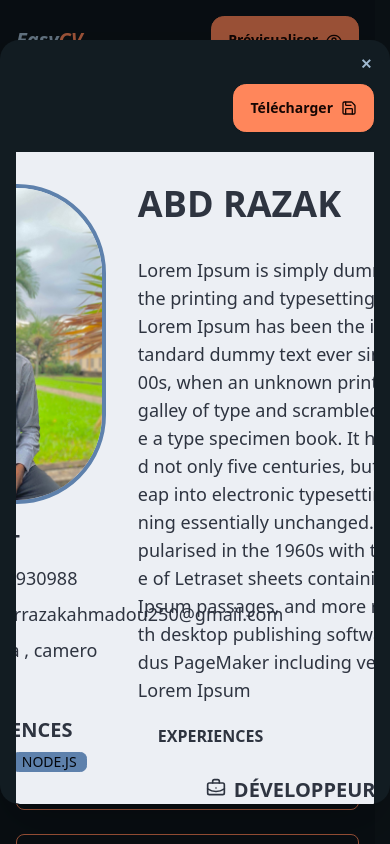
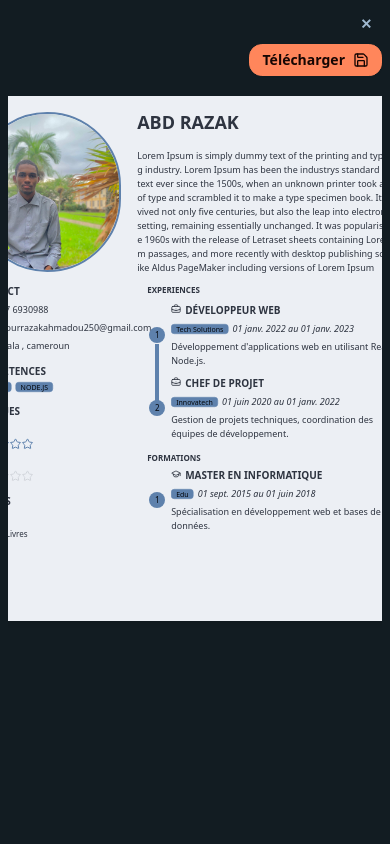
Before and after one commit to abdourrazak/easy-CV-, a Next.js app: page / in a window 390 px wide. Both pictures are taken after a click on the button "Prévisualiser". Built offline with nearby package versions, Linux system fonts and the light colour scheme.

Commit message:
feat: modale de prévisualisation mobile optimisée - CV adapté à l'écran et page fixe

```diff
--- a/app/globals.css
+++ b/app/globals.css
@@ -22,3 +22,23 @@
   -ms-overflow-style: none;
   scrollbar-width: none;
 }
+
+/* Fixer la page quand la modale est ouverte */
+.modal-open {
+  overflow: hidden !important;
+  position: fixed !important;
+  width: 100% !important;
+  height: 100% !important;
+}
+
+/* Optimisation mobile pour la modale */
+@media (max-width: 768px) {
+  .modal-box {
+    margin: 0 !important;
+    max-width: 100vw !important;
+    width: 100vw !important;
+    height: 100vh !important;
+    max-height: 100vh !important;
+    border-radius: 0 !important;
+  }
+}
--- a/app/page.tsx
+++ b/app/page.tsx
@@ -124,6 +124,7 @@ export default function Home() {
 
         const modal = document.getElementById('my_modal_3') as HTMLDialogElement
         if(modal){
+          document.body.classList.remove('modal-open')
           modal.close()
         }
 
@@ -153,7 +154,11 @@ export default function Home() {
 
               </h1>
 
-              <button className="btn btn-primary" onClick={() => (document.getElementById('my_modal_3') as HTMLDialogElement).showModal()}>
+              <button className="btn btn-primary" onClick={() => {
+                const modal = document.getElementById('my_modal_3') as HTMLDialogElement;
+                document.body.classList.add('modal-open');
+                modal.showModal();
+              }}>
                 Prévisualiser
                 <Eye className="w-4" />
               </button>
@@ -306,23 +311,27 @@ export default function Home() {
 
 
 
-        <dialog id="my_modal_3" className="modal">
-          <div className="modal-box w-full max-w-6xl mx-auto px-4 sm;px-6 lg:px-8">
+        <dialog id="my_modal_3" className="modal modal-open:overflow-hidden">
+          <div className="modal-box w-full max-w-6xl mx-auto px-2 sm:px-4 lg:px-8 max-h-screen overflow-y-auto">
             <form method="dialog">
               {/* if there is a button in form, it will close the modal */}
-              <button className="btn btn-sm btn-circle btn-ghost absolute right-2 top-2">✕</button>
+              <button
+                className="btn btn-sm btn-circle btn-ghost absolute right-2 top-2 z-10"
+                onClick={() => document.body.classList.remove('modal-open')}
+              >✕</button>
             </form>
 
             <div className="mt-5">
               <div className="flex justify-end mb-5">
-                <button onClick={handleDownloadPdf} className="btn btn-primary">
+                <button onClick={handleDownloadPdf} className="btn btn-primary btn-sm">
                   Télécharger
                   <Save className='w-4' />
                 </button>
               </div>
 
-              <div className="w-full max-x-full overflow-auto">
-                <div className="w-full max-w-full flex justify-center items-center">
+              <div className="w-full overflow-hidden">
+                <div className="w-full flex justify-center items-center">
+                  <div className="transform scale-50 sm:scale-75 lg:scale-100 origin-top">
                     <CVPreview
                       personalDetails={personalDetails}
                       file={file}
@@ -338,6 +347,7 @@ export default function Home() {
                     />
                   </div>
                 </div>
+              </div>
 
             </div>
           </div>
```
Lines whose indentation alone changed are shown as unchanged.
